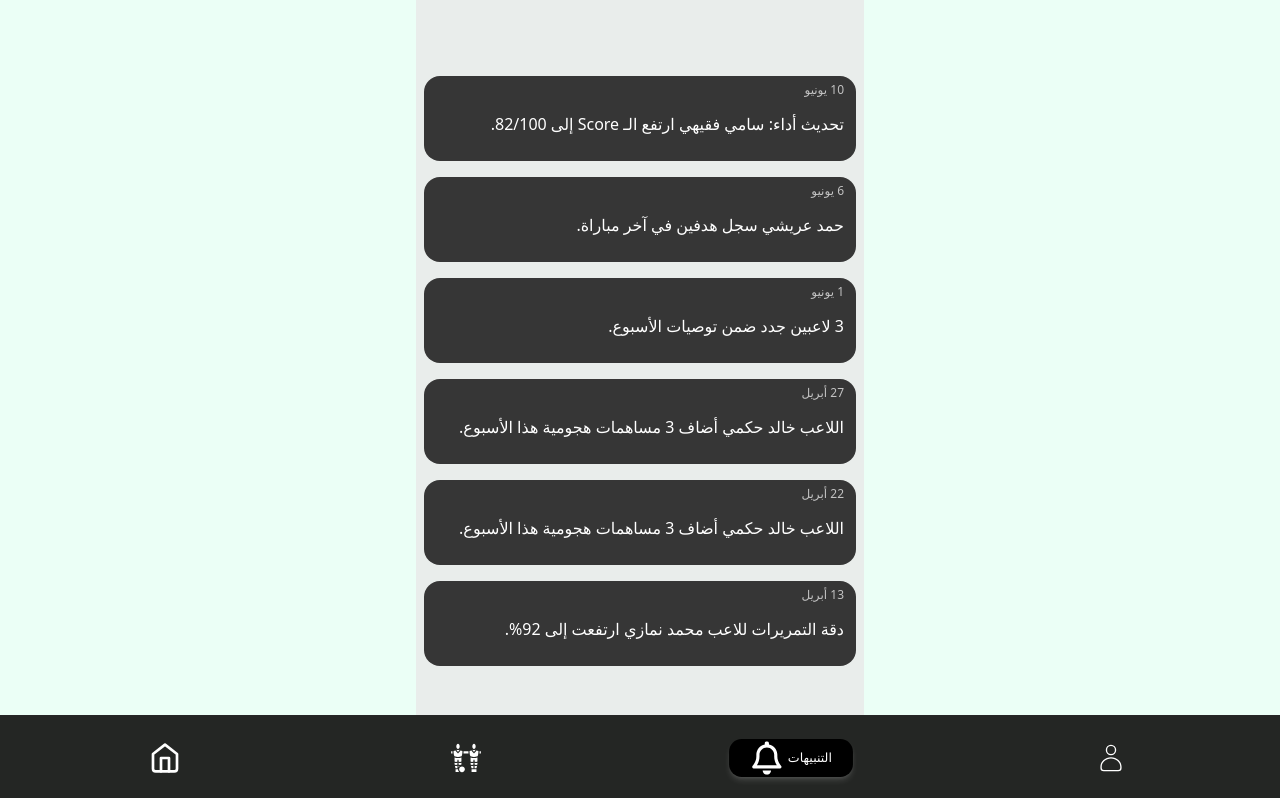
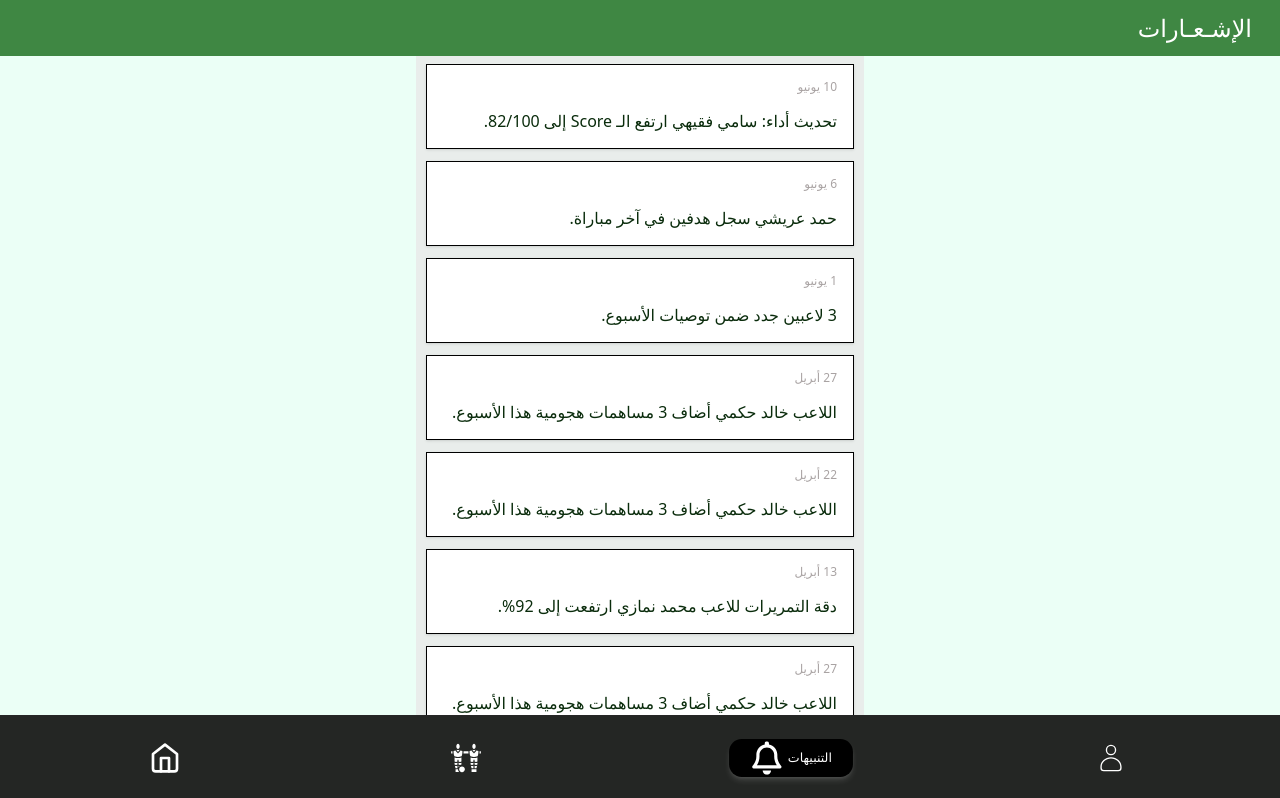
Before and after one commit to 7t4o/proscan, a React (Vite) app: page /notifs in a window 1280 px wide. Shown: the top 798 px of the page. Built offline with nearby package versions, Linux system fonts and the light colour scheme.

Commit message:
redesign profile page

```diff
--- a/src/pages/Notifications.jsx
+++ b/src/pages/Notifications.jsx
@@ -7,7 +7,10 @@ const initialNotifications = [
   { "id": 3, "date": "1 يونيو", "update": "3 لاعبين جدد ضمن توصيات الأسبوع." },
   { "id": 4, "date": "27 أبريل", "update": "اللاعب خالد حكمي أضاف 3 مساهمات هجومية هذا الأسبوع." },
   { "id": 5, "date": "22 أبريل", "update": "اللاعب خالد حكمي أضاف 3 مساهمات هجومية هذا الأسبوع." },
-  { "id": 6, "date": "13 أبريل", "update": "دقة التمريرات للاعب محمد نمازي ارتفعت إلى 92%." }
+  { "id": 6, "date": "13 أبريل", "update": "دقة التمريرات للاعب محمد نمازي ارتفعت إلى 92%." },
+  { "id": 7, "date": "27 أبريل", "update": "اللاعب خالد حكمي أضاف 3 مساهمات هجومية هذا الأسبوع." },
+  { "id": 8, "date": "22 أبريل", "update": "اللاعب خالد حكمي أضاف 3 مساهمات هجومية هذا الأسبوع." },
+  { "id": 9, "date": "13 أبريل", "update": "دقة التمريرات للاعب محمد نمازي ارتفعت إلى 92%." }
 ];
 
 function Notifications() {
@@ -26,27 +29,30 @@ function Notifications() {
   };
 
   return (
-    <div className='min-h-screen max-w-md overflow-hidden mx-auto bg-[#e9edeb] px-2 pt-[76px] pb-[30px]'>
-      <div className='flex flex-col'>
+    <div className='min-h-screen max-w-md overflow-hidden mx-auto bg-[#e9edeb] pb-[30px]'>
+      <div className='bg-[#3F8743] px-7 py-3 fixed top-0 left-0 right-0'>
+        <h2 className='text-white font-bold text-2xl text-right'>الإشـعـارات</h2>
+      </div>
+      <div className='flex flex-col overflow-y-auto px-2.5 mt-16'>
         {notifs.length > 0 ? (
           notifs.map((notif) => (
             <div
               key={notif.id}
               onClick={() => handleHide(notif.id)}
               className={`
-                cursor-pointer bg-[#363636] rounded-2xl text-right
+                cursor-pointer text-right bg-white
                 transition-all duration-500 ease-in-out
-                overflow-hidden
+                overflow-hidden border shadow
                 ${
                   notif.hiding
                     ? 'max-h-0 opacity-0 p-0 my-0 mb-0'
-                    : 'max-h-[85px] h-[85px] py-1.5 px-3 mb-4'
+                    : 'max-h-[85px] h-[85px] py-3.5 px-4 mb-3'
                 }
               `}
             >
               <div>
-                <p className='text-xs text-white/70 mb-3.5' dir='auto'>{notif.date}</p>
-                <p className='text-white' dir='auto'>{notif.update}</p>
+                <p className='text-xs text-[#A9A3A3] mb-3.5' dir='auto'>{notif.date}</p>
+                <p className='text-[#0A2C0C]' dir='auto'>{notif.update}</p>
               </div>
             </div>
           ))
--- a/src/pages/Profile.jsx
+++ b/src/pages/Profile.jsx
@@ -26,14 +26,18 @@ export default function Profile() {
     <div className="min-h-screen bg-[#E9EDEB] pb-[85px]">
       <div className="max-w-md mx-auto min-h-screen">
         {/* Header Section */}
-        <div className=" pt-8 pb-6 text-center">
+        <div className="pt-16 pb-6 text-center">
+          <img src="/proscan/Profile/background.svg" alt="" className="z-1 absolute object-cover top-0 left-0 right-0 w-full"/>
+          <div className="relative z-10">
           <img
             src="/proscan/Profile/Ahmed.svg"
             alt="Profile"
-            className="w-28 h-28 rounded-full mx-auto mb-4 object-cover"
+            className="w-28 h-28 z-20 rounded-full mx-auto mb-4 object-cover"
           />
           <h1 className="text-2xl font-bold text-gray-900 mb-1">أحمد عبدالله</h1>
           <p className="text-gray-600 text-base">كشاف - نادي الجزيرة</p>
+
+          </div>
         </div>
 
         {/* Following Players Section */}
```
Also changed, not shown: public/Profile/background.svg (added).
